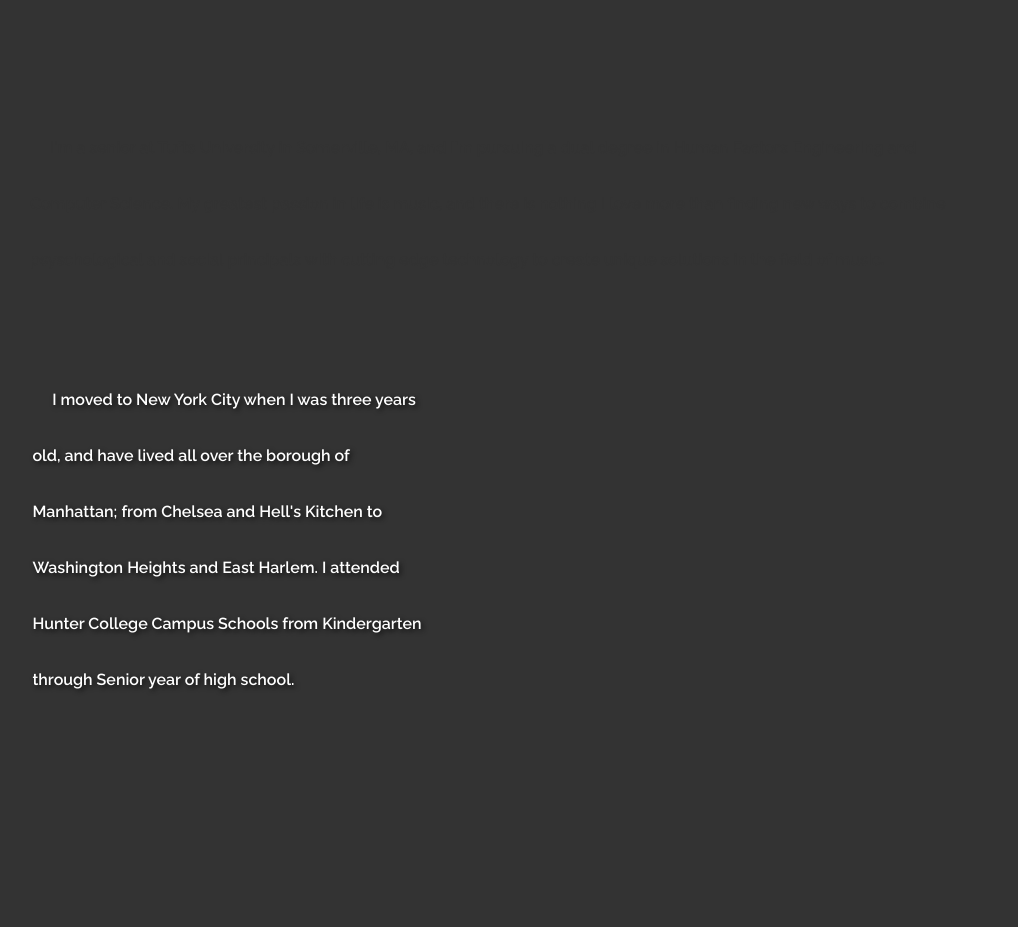
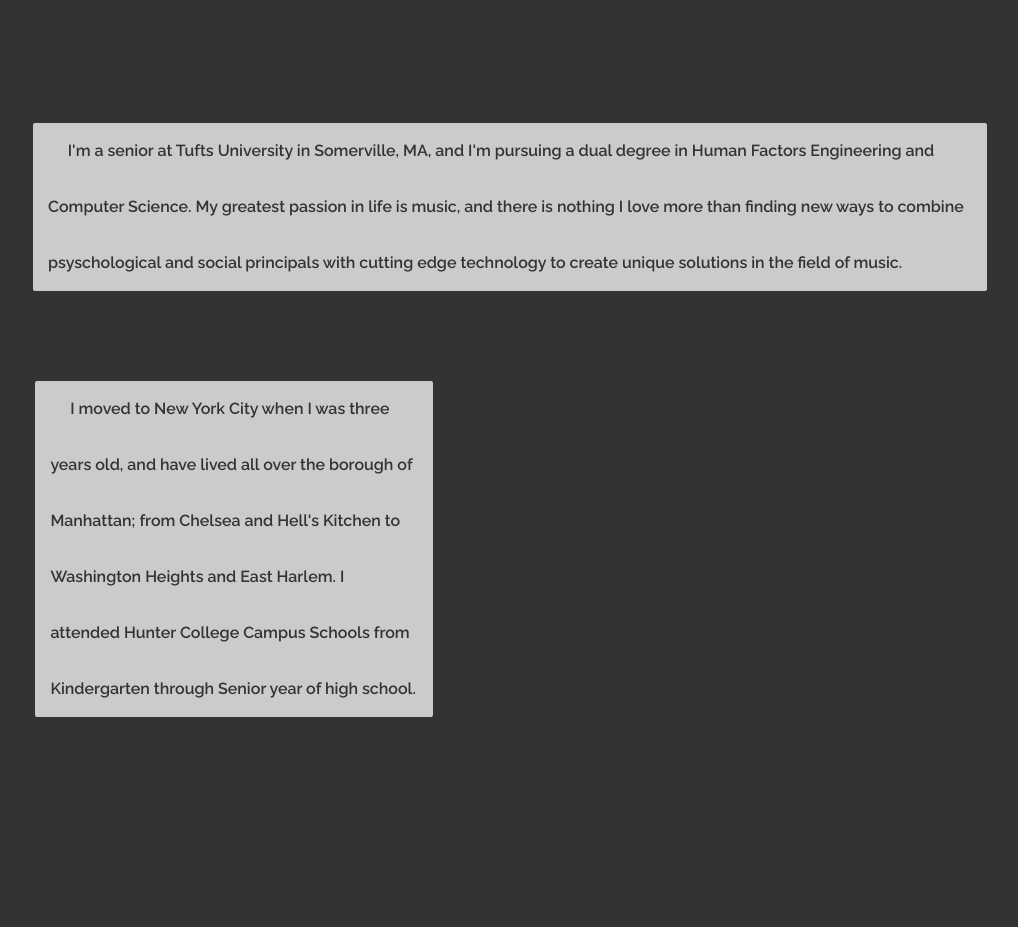
Before and after one commit to agolin95/agolin95.github.io, a plain HTML site: page index.html in a window 1280 px wide. Shown: the part 1580-2507 px from the top of the page, without its empty margins (90-1108 px from the left). Drawn offline with nearby package versions, Linux system fonts and the light colour scheme; no server answers; a script that the page names is missing.

Commit message:
Add scroll down message and put transparent background on about section text

```diff
--- a/index.html
+++ b/index.html
@@ -40,6 +40,8 @@
 <div class="toppicwrap">
   <img class="toppic" src="pics/nycroof.jpg"/>
   <h1 class="hello">My name is Alexander Golin.</h1>
+
+  <h2 style="text-align: center; margin-top: 300px; color: white;">Scroll Down</h2>
 </div>
 
 <div class="container-fluid" id="aboutsection">
--- a/styles/about.css
+++ b/styles/about.css
@@ -48,6 +48,12 @@
 	line-height: 4.5vw;
 	background-color: (51, 51, 51, 0.8);
 	font-size: 1.5vw;
+	color: #333333;
+	background-color: rgba(255, 255, 255, .75);
+	padding-left: 15px;
+	padding-right: 15px;
+	border-radius: 5px;
+	border: solid #333 3px;
 }
 
 #newyork {
@@ -60,13 +66,10 @@
 	display: inline-block;
 	vertical-align: top;
 	margin-top: 5vw;
-	color: white;
 	margin-left: 6%;
 
 }
 
-#newyorktext {
-}
 
 #somervillesection {
 	background-color: #333333;
--- a/styles/scroll.css
+++ b/styles/scroll.css
@@ -30,6 +30,7 @@
 	max-width: calc((100vh/2) * 3);
 	margin-left: 0px;
 	/*border-bottom: solid white 4px;*/
+
 }
 
 #aboutsection h4 {
@@ -38,7 +39,8 @@
 
 #newyorktextwrap h4 {
 	font-weight: 600;
-	text-shadow: 2px 2px 5px #111111;
+	padding-left: 15px;
+	padding-right: 15px;
 }
 
 #somervillesection {
```
